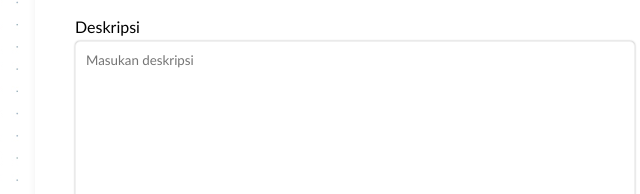
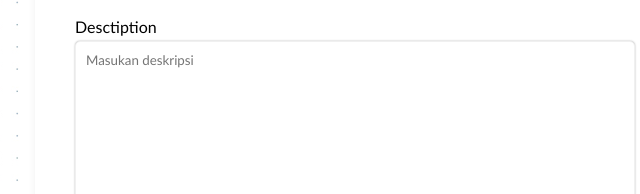
Before and after one commit to nafaarts/transcontinent-inventory-sticker-generator, a plain HTML site: page index.html in a window 1280 px wide. Shown: the part 242-436 px from the top of the page, 5-645 px from the left. Drawn offline with Linux system fonts and the light colour scheme.

Commit message:
update language

```diff
--- a/index.html
+++ b/index.html
@@ -24,7 +24,7 @@
                     <input type="text" id="kode" class="shadow" placeholder="Masukan kode">
                 </div>
                 <div class="form-textarea">
-                    <label for="deskripsi">Deskripsi</label>
+                    <label for="deskripsi">Desctiption</label>
                     <textarea id="deskripsi" class="shadow" placeholder="Masukan deskripsi"></textarea>
                 </div>
                 <div class="form-button">
```
